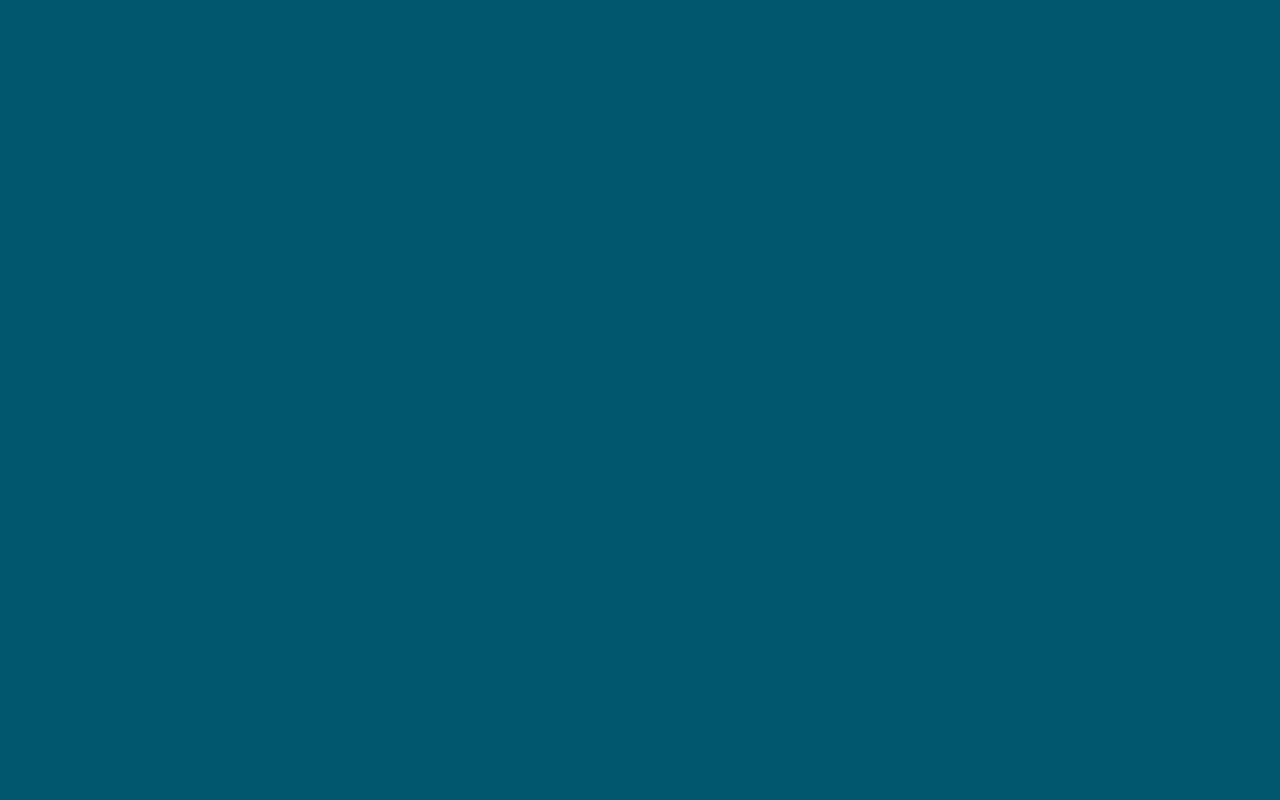
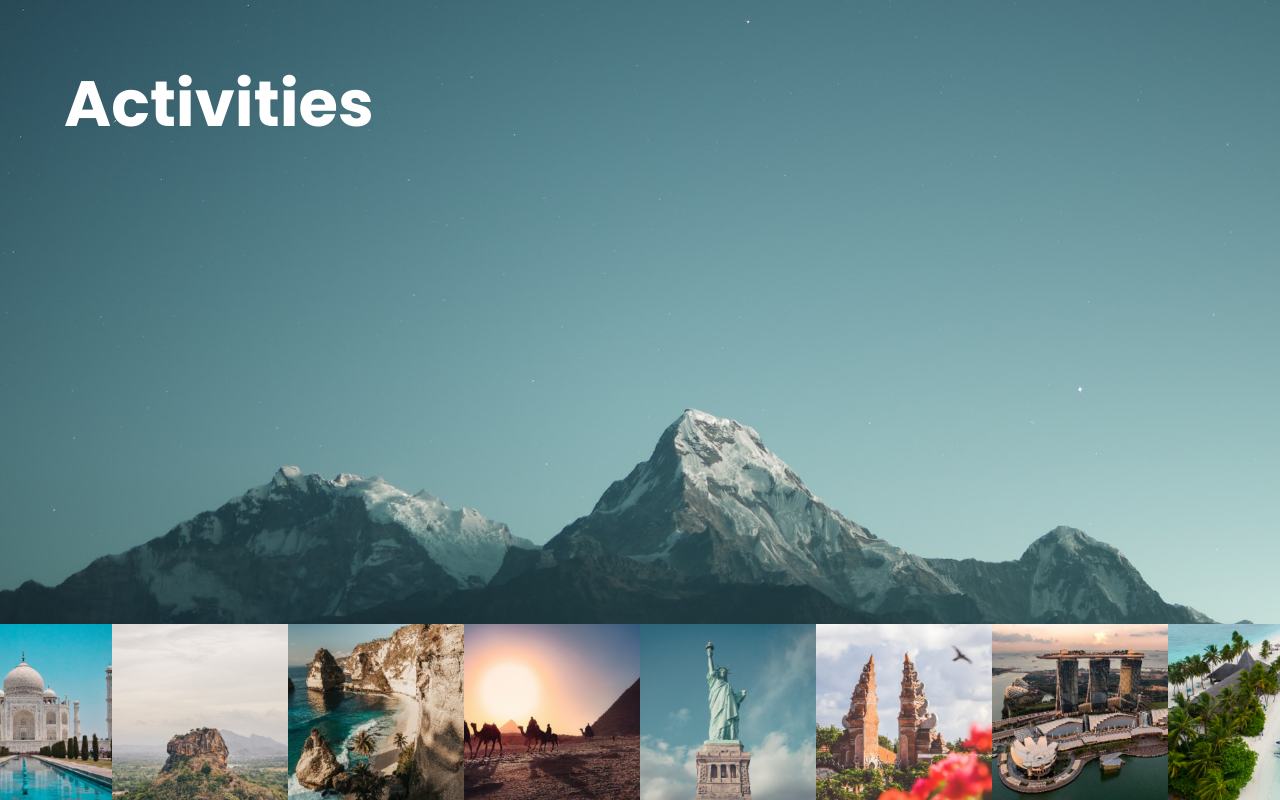
Before and after one commit to matzrios/adventure-plan-it, a React (Vite) app: page /activities in a window 1280 px wide. Before the commit this address had no page. Built offline with nearby package versions, Linux system fonts and the light colour scheme.

Commit message:
feat: :sparkles: created activities page with title and image footer

```diff
--- a/src/App.jsx
+++ b/src/App.jsx
@@ -2,6 +2,7 @@ import { useState } from 'react'
 import { BrowserRouter, Routes, Route } from 'react-router-dom'
 import './App.scss'
 import LandingPage from './pages/LandingPage/LandingPage'
+import ActivitiesPage from './pages/ActivitiesPage/ActivitiesPage'
 
 function App() {
 
@@ -11,7 +12,7 @@ function App() {
       <div className="styling-div">
       <Routes>
         <Route path='/' element={<LandingPage />} />
-        <Route />
+        <Route path='/activities' element={<ActivitiesPage />}/>
         <Route />
       </Routes>
       </div>
--- /dev/null
+++ b/src/pages/ActivitiesPage/ActivitiesPage.jsx
@@ -0,0 +1,17 @@
+import "./ActivitiesPage.scss";
+import FrameTwo from "../../assets/images/Frame2.png";
+import { Link } from "react-router-dom";
+
+export default function LandingPage() {
+  return (
+    <div className="activities-page--container">
+      <div className="activities-page-title--container">
+        <h2 className="activities-page-title">Activities</h2>
+      </div>
+
+      <div className="activities-country-collage--container">
+            <img className="activities-country-collage" src={FrameTwo} alt="" />
+      </div>
+    </div>
+  );
+}
--- /dev/null
+++ b/src/pages/ActivitiesPage/ActivitiesPage.scss
@@ -0,0 +1,28 @@
+@use "../../styles/partials/variables" as *;
+
+.activities-page--container {
+    background: url(/src/assets/images/background.jpg);
+    height: 100vh;
+    background-size: cover;
+    background-repeat: no-repeat;
+    background-position: center;
+}
+
+.activities-page-title {
+    color: $white;
+    font-size: 4rem;
+    position: fixed;
+    left: 4rem;
+    top: 3.5rem;
+}
+
+.activities-country-collage {
+    position: fixed;
+    bottom: 0;
+    // width: fit-content;
+    max-height: 22%;
+    &--container {
+        display: flex;
+        justify-content: center;
+    }
+}
```
Also changed, not shown: src/assets/images/Frame2.png (added).
